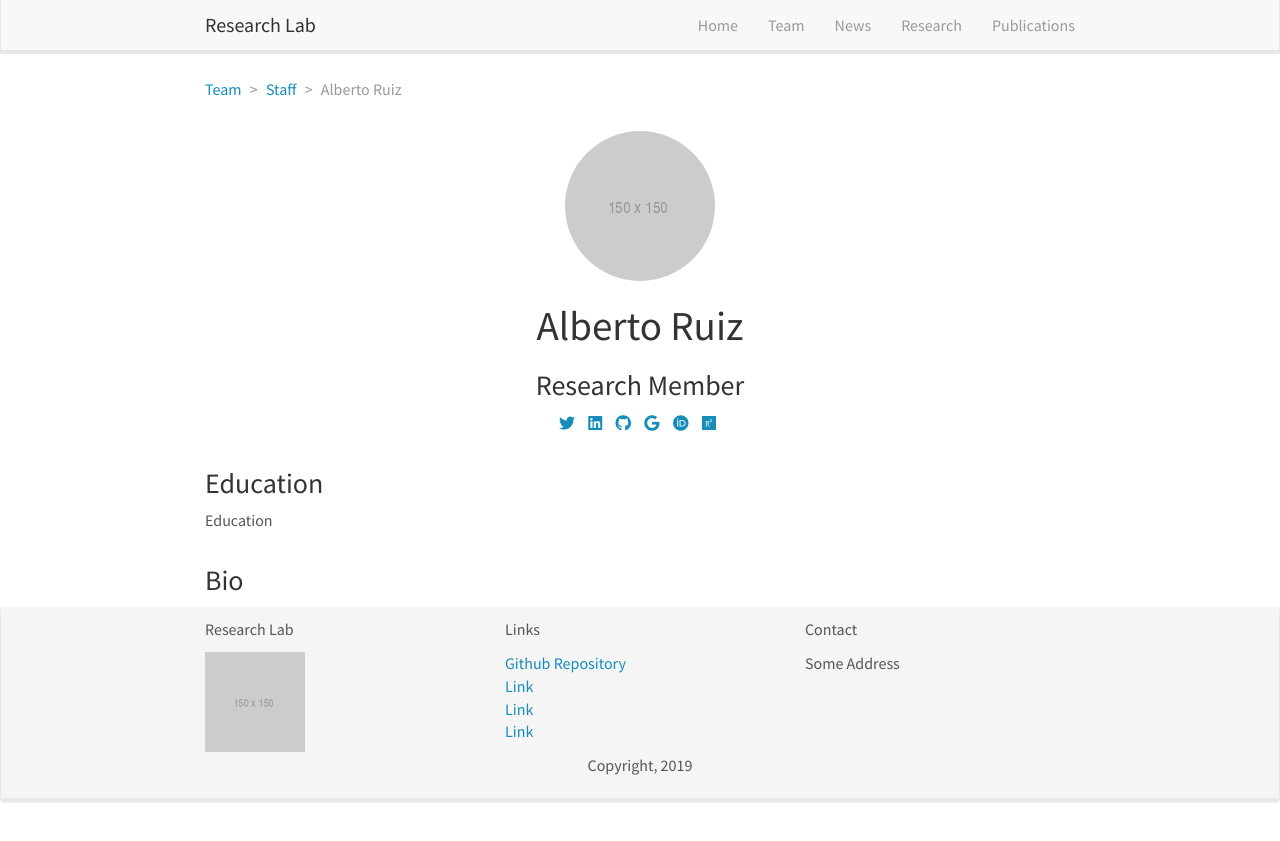
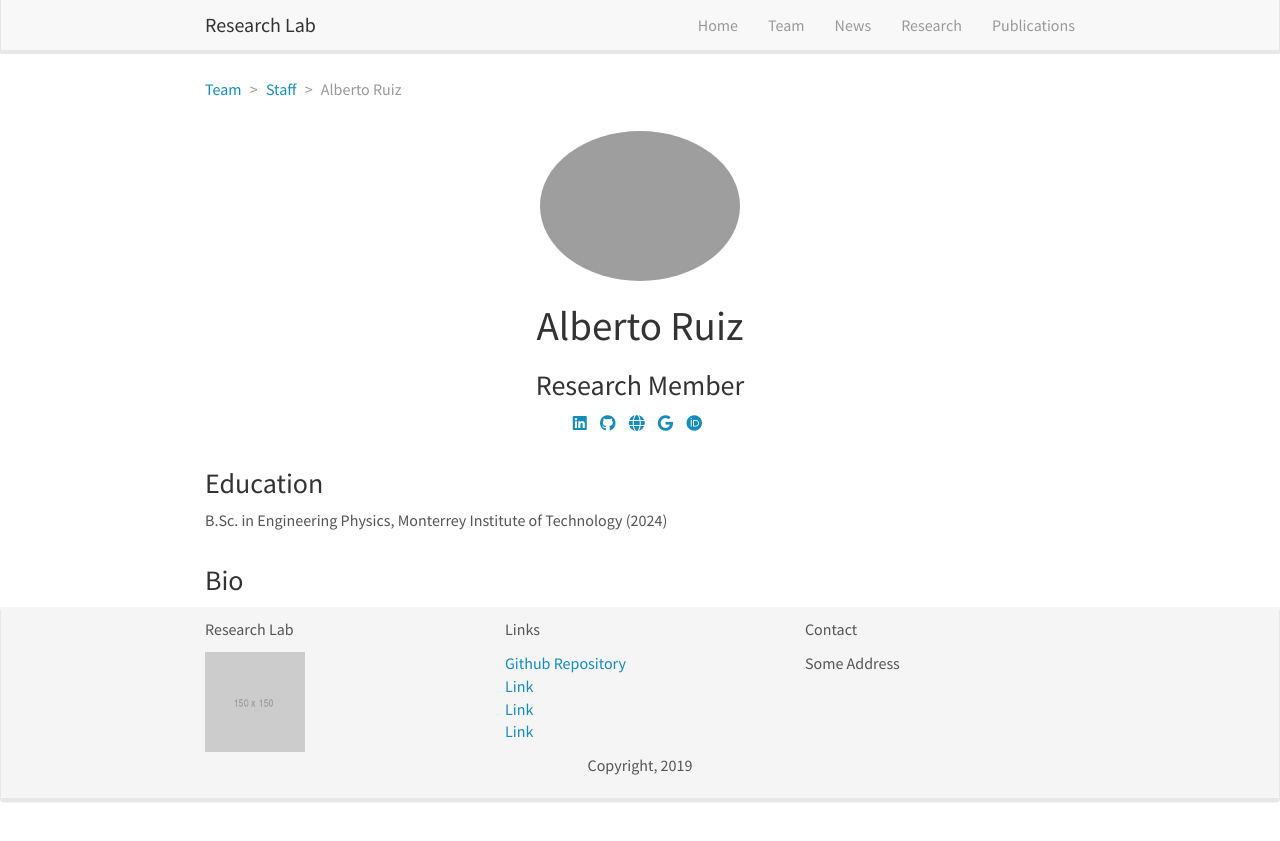
Before and after one commit to Tec-Quantum-Computing-Club/tec-quantum-computing-club.github.io, a Jekyll site: the page built from _pages/team/_posts/2023-08-01-Alberto-Ruiz.md, in a window 1280 px wide. Shown: the top 841 px of the page. Built offline with Jekyll 4.4.1, drawn with Linux system fonts in a browser that asks for light colours; nearby versions of some CDN libraries.

```diff
--- a/_pages/team/_posts/2023-08-01-Alberto-Ruiz.md
+++ b/_pages/team/_posts/2023-08-01-Alberto-Ruiz.md
@@ -2,17 +2,17 @@
 layout: member
 category: staff
 title: Alberto Ruiz
-image: researcher.png
+image: alberto-ruiz.jpg
 role: Research Member
 permalink: 'team/alberto-ruiz'
 social:
-    twitter: https://twitter.com/
-    linkedin: https://www.linkedin.com/
+#     twitter: https://twitter.com/
+    linkedin: https://www.linkedin.com/alberto-ruiz-biestro
     google-scholar: https://scholar.google.fr/
     github: https://github.com/modifiedbear
-    website:
+    website: https://modifiedbear.github.io
     orcid: https://orcid.org/
-    research-gate: https://www.researchgate.net/
+  #   research-gate: https://www.researchgate.net/
 education:
- - Education
+ - B.Sc. in Engineering Physics, Monterrey Institute of Technology (2024)
 ---
```
